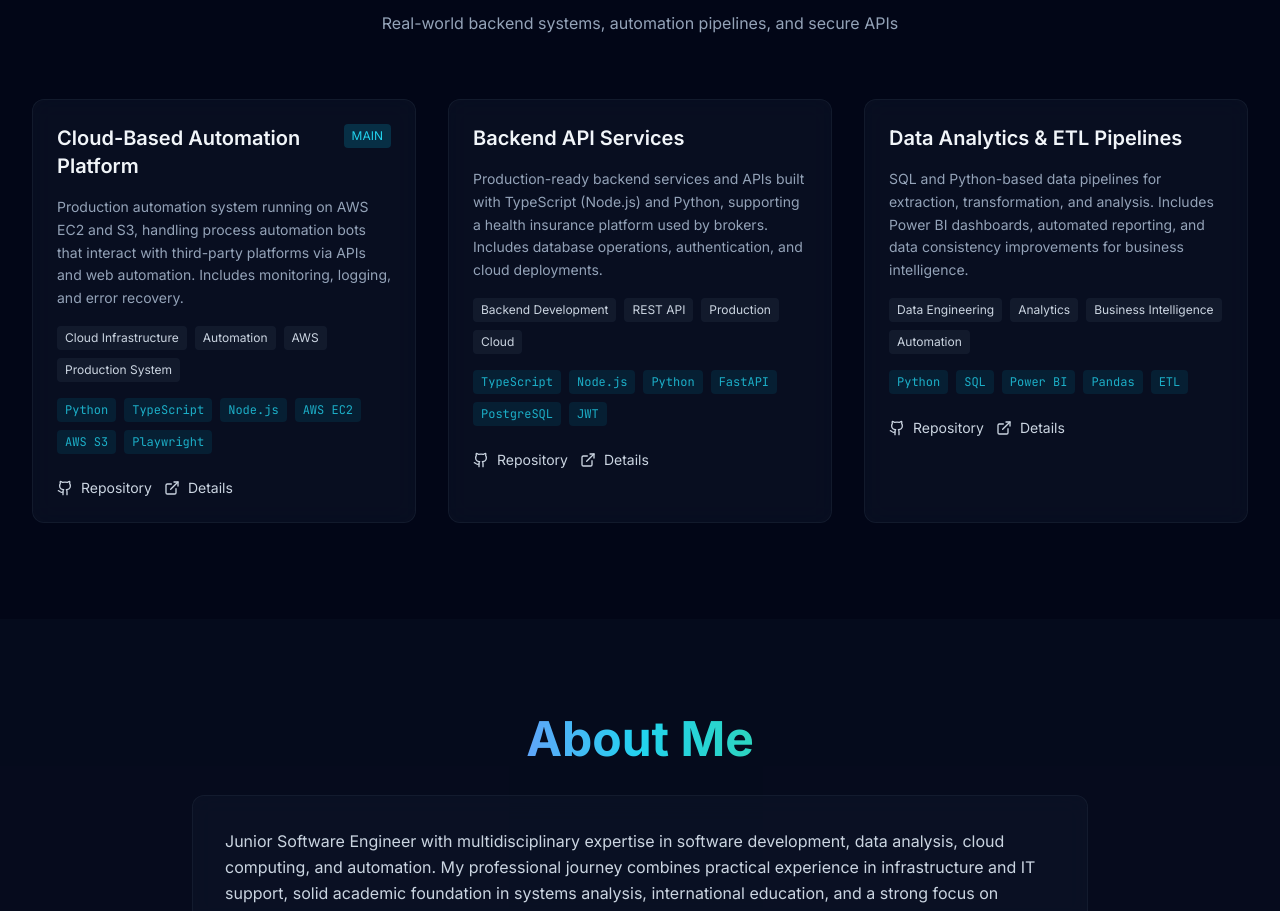
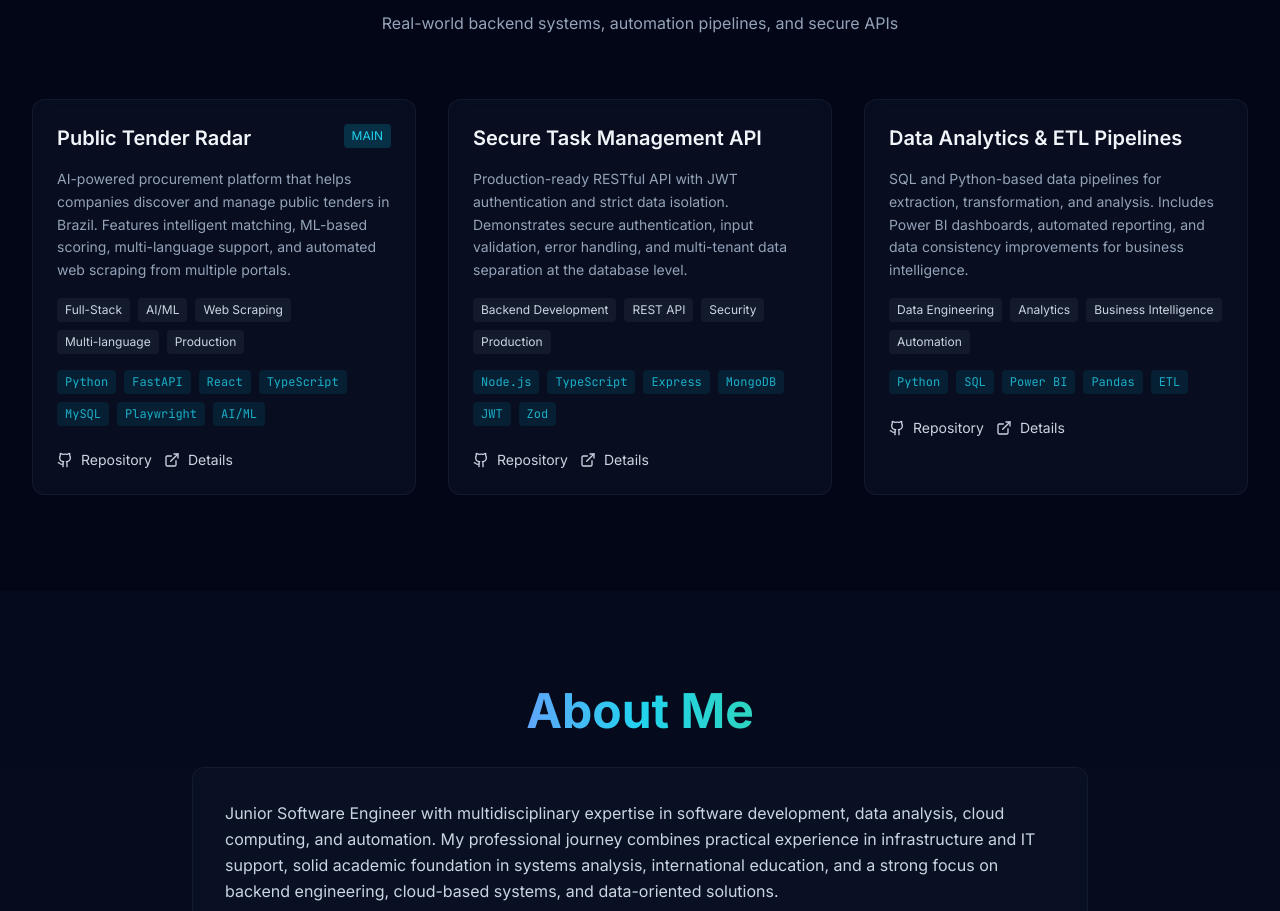
Before and after one commit to Passetti-cmd/erick-portfolio, a React (Vite) app: page /erick-portfolio/ in a window 1280 px wide. Shown: the part 1013-1924 px from the top of the page. Built offline with nearby package versions, Linux system fonts and the light colour scheme.

Commit message:
Update projects with real repositories and fix links

```diff
--- a/src/components/Projects.tsx
+++ b/src/components/Projects.tsx
@@ -1,48 +1,67 @@
-import { motion } from 'framer-motion'
-import { useNavigate } from 'react-router-dom'
-import { ExternalLink, Github } from 'lucide-react'
+import { motion } from "framer-motion";
+import { useNavigate } from "react-router-dom";
+import { ExternalLink, Github } from "lucide-react";
 
 interface Project {
-  id: string
-  title: string
-  description: string
-  techStack: string[]
-  tags: string[]
-  githubUrl: string
+  id: string;
+  title: string;
+  description: string;
+  techStack: string[];
+  tags: string[];
+  githubUrl: string;
 }
 
 const projects: Project[] = [
   {
-    id: 'cloud-automation-platform',
-    title: 'Cloud-Based Automation Platform',
+    id: "public-tender-radar",
+    title: "Public Tender Radar",
     description:
-      'Production automation system running on AWS EC2 and S3, handling process automation bots that interact with third-party platforms via APIs and web automation. Includes monitoring, logging, and error recovery.',
-    techStack: ['Python', 'TypeScript', 'Node.js', 'AWS EC2', 'AWS S3', 'Playwright'],
-    tags: ['Cloud Infrastructure', 'Automation', 'AWS', 'Production System'],
-    githubUrl: 'https://github.com',
+      "AI-powered procurement platform that helps companies discover and manage public tenders in Brazil. Features intelligent matching, ML-based scoring, multi-language support, and automated web scraping from multiple portals.",
+    techStack: [
+      "Python",
+      "FastAPI",
+      "React",
+      "TypeScript",
+      "MySQL",
+      "Playwright",
+      "AI/ML",
+    ],
+    tags: [
+      "Full-Stack",
+      "AI/ML",
+      "Web Scraping",
+      "Multi-language",
+      "Production",
+    ],
+    githubUrl: "https://github.com/Passetti-cmd/radar-bidding",
   },
   {
-    id: 'backend-api-services',
-    title: 'Backend API Services',
+    id: "secure-task-management-api",
+    title: "Secure Task Management API",
     description:
-      'Production-ready backend services and APIs built with TypeScript (Node.js) and Python, supporting a health insurance platform used by brokers. Includes database operations, authentication, and cloud deployments.',
-    techStack: ['TypeScript', 'Node.js', 'Python', 'FastAPI', 'PostgreSQL', 'JWT'],
-    tags: ['Backend Development', 'REST API', 'Production', 'Cloud'],
-    githubUrl: 'https://github.com',
+      "Production-ready RESTful API with JWT authentication and strict data isolation. Demonstrates secure authentication, input validation, error handling, and multi-tenant data separation at the database level.",
+    techStack: ["Node.js", "TypeScript", "Express", "MongoDB", "JWT", "Zod"],
+    tags: ["Backend Development", "REST API", "Security", "Production"],
+    githubUrl: "https://github.com/Passetti-cmd/Management-API",
   },
   {
-    id: 'data-analytics-pipelines',
-    title: 'Data Analytics & ETL Pipelines',
+    id: "data-analytics-pipelines",
+    title: "Data Analytics & ETL Pipelines",
     description:
-      'SQL and Python-based data pipelines for extraction, transformation, and analysis. Includes Power BI dashboards, automated reporting, and data consistency improvements for business intelligence.',
-    techStack: ['Python', 'SQL', 'Power BI', 'Pandas', 'ETL'],
-    tags: ['Data Engineering', 'Analytics', 'Business Intelligence', 'Automation'],
-    githubUrl: 'https://github.com',
+      "SQL and Python-based data pipelines for extraction, transformation, and analysis. Includes Power BI dashboards, automated reporting, and data consistency improvements for business intelligence.",
+    techStack: ["Python", "SQL", "Power BI", "Pandas", "ETL"],
+    tags: [
+      "Data Engineering",
+      "Analytics",
+      "Business Intelligence",
+      "Automation",
+    ],
+    githubUrl: "https://github.com/Passetti-cmd",
   },
-]
+];
 
 const Projects = () => {
-  const navigate = useNavigate()
+  const navigate = useNavigate();
 
   return (
     <section className="py-24 px-4 sm:px-6 lg:px-8">
@@ -129,8 +148,8 @@ const Projects = () => {
                 </motion.a>
                 <motion.button
                   onClick={(e) => {
-                    e.stopPropagation()
-                    navigate(`/project/${project.id}`)
+                    e.stopPropagation();
+                    navigate(`/project/${project.id}`);
                   }}
                   whileHover={{ scale: 1.05 }}
                   whileTap={{ scale: 0.95 }}
@@ -145,7 +164,7 @@ const Projects = () => {
         </div>
       </div>
     </section>
-  )
-}
+  );
+};
 
-export default Projects
+export default Projects;
--- a/src/pages/ProjectDetails.tsx
+++ b/src/pages/ProjectDetails.tsx
@@ -1,160 +1,174 @@
-import { useParams, useNavigate } from 'react-router-dom'
-import { motion } from 'framer-motion'
-import { ArrowLeft, Github } from 'lucide-react'
+import { useParams, useNavigate } from "react-router-dom";
+import { motion } from "framer-motion";
+import { ArrowLeft, Github } from "lucide-react";
 
 interface ProjectData {
-  id: string
-  title: string
-  problem: string
-  solution: string
-  challenges: string[]
+  id: string;
+  title: string;
+  problem: string;
+  solution: string;
+  challenges: string[];
   architecture: {
-    backend: string[]
-    scraping?: string[]
-    database: string[]
-    frontend?: string[]
-  }
-  security: string[]
-  whyMatters: string
-  githubUrl: string
+    backend: string[];
+    scraping?: string[];
+    database: string[];
+    frontend?: string[];
+  };
+  security: string[];
+  whyMatters: string;
+  githubUrl: string;
 }
 
 const projectData: Record<string, ProjectData> = {
-  'cloud-automation-platform': {
-    id: 'cloud-automation-platform',
-    title: 'Cloud-Based Automation Platform',
+  "public-tender-radar": {
+    id: "public-tender-radar",
+    title: "Public Tender Radar",
     problem:
-      'Health insurance platform requires reliable, scalable automation systems to interact with third-party platforms, process data, and maintain system stability in production environments.',
+      "Companies struggle to discover and manage public tenders (licitações) in Brazil. Manual monitoring across multiple government portals is time-consuming, error-prone, and makes it difficult to identify relevant opportunities that match company profiles.",
     solution:
-      'Built and maintained production automation system running on AWS EC2 and S3, handling process automation bots that interact with third-party platforms via APIs and web automation. Includes comprehensive monitoring, logging, error recovery, and cloud storage management.',
+      "Built a comprehensive full-stack web application with AI-powered matching system that automatically discovers and scores public tenders. The platform uses machine learning to match tenders with company profiles, provides intelligent adherence scoring (0-100), and offers multi-language support (Portuguese, English, German). Includes automated web scraping from multiple Brazilian tender portals, multi-user company management, and comprehensive notification system.",
     challenges: [
-      'Maintaining automation bots that adapt to frequently changing external systems',
-      'Monitoring and debugging failures in cloud environments',
-      'Ensuring system stability and reliability in production',
-      'Managing cloud resources (EC2, S3) efficiently',
-      'Handling error recovery and task reruns',
-      'Integrating AI resources for automation support',
+      "Implementing AI-powered keyword matching across multiple data sources",
+      "Building reliable multi-portal web scraper with Playwright",
+      "Designing ML-based adherence scoring algorithm (0-100 scale)",
+      "Creating multi-language support with internationalization",
+      "Ensuring data consistency across multiple scraping sources",
+      "Handling dynamic website structures and anti-scraping measures",
+      "Implementing secure multi-tenant data isolation",
+      "Optimizing database queries for large-scale tender data",
     ],
     architecture: {
       backend: [
-        'Python for automation scripts',
-        'TypeScript (Node.js) for backend services',
-        'Cloud-based deployment on AWS',
+        "FastAPI (Python) with async/await support",
+        "RESTful API design with comprehensive error handling",
+        "JWT authentication with password hashing (bcrypt)",
       ],
       scraping: [
-        'Playwright for web automation',
-        'API integration with third-party platforms',
-        'Automated navigation and data extraction',
+        "Playwright for multi-threaded web scraping",
+        "Multi-portal support (PNCP, ComprasNet)",
+        "Automated navigation and data extraction",
+        "Retry and timeout handling",
       ],
       database: [
-        'AWS S3 for cloud storage',
-        'SQL databases for data consistency',
-        'Log management and monitoring',
+        "MySQL with SQLAlchemy ORM",
+        "Indexed queries for performance",
+        "User-based data isolation",
+        "Audit logging for compliance",
+      ],
+      frontend: [
+        "React 18 with TypeScript",
+        "Tailwind CSS for responsive design",
+        "Custom i18n system with localStorage",
+        "React Router with protected routes",
       ],
     },
     security: [
-      'Environment-based configuration',
-      'Secure API integrations',
-      'Cloud security best practices',
-      'Error logging and monitoring',
-      'Version control with Git/GitHub',
-      'Code review processes',
+      "JWT-based authentication",
+      "Password hashing with bcrypt",
+      "Input validation with Pydantic",
+      "CORS configuration",
+      "SQL injection prevention (SQLAlchemy ORM)",
+      "Environment variable management",
+      "Multi-tenant data isolation",
     ],
     whyMatters:
-      'Demonstrates production-level cloud engineering, automation expertise, and ability to maintain critical systems in real-world environments. Shows experience with AWS infrastructure and production operations.',
-    githubUrl: 'https://github.com',
+      "Demonstrates full-stack development expertise, AI/ML integration, web scraping capabilities, and internationalization skills. Shows ability to build production-ready systems that solve real-world business problems with modern technologies.",
+    githubUrl: "https://github.com/Passetti-cmd/radar-bidding",
   },
-  'backend-api-services': {
-    id: 'backend-api-services',
-    title: 'Backend API Services',
+  "secure-task-management-api": {
+    id: "secure-task-management-api",
+    title: "Secure Task Management API",
     problem:
-      'Health insurance platform used by brokers requires robust, scalable backend services and APIs to support business operations, handle authentication, and manage data efficiently.',
+      "Need for a production-ready RESTful API with complete user data isolation and secure authentication mechanisms. Each user must only access their own tasks, ensuring privacy and security at the database query level.",
     solution:
-      'Developed and maintained production-ready backend services and APIs using TypeScript (Node.js) and Python, supporting a health insurance platform. Includes database operations, authentication, cloud deployments, and cross-functional collaboration.',
+      "Built a scalable task management API with JWT authentication, type-safe request validation using Zod, and complete user data isolation using MongoDB. The system implements stateless authentication, comprehensive input validation, centralized error handling, and multi-tenant data separation. Demonstrates production-ready backend engineering practices including secure authentication, error handling, and data isolation.",
     challenges: [
-      'Building scalable backend services for production use',
-      'Implementing secure authentication and authorization',
-      'Optimizing database queries for performance',
-      'Managing cloud-based deployments',
-      'Ensuring system reliability and performance',
-      'Collaborating with cross-functional teams',
+      "Implementing secure JWT token management",
+      "Ensuring complete data isolation between users at database level",
+      "Type-safe API validation with Zod schemas",
+      "Handling concurrent requests efficiently",
+      "Database query optimization for performance",
+      "Centralized error handling and validation",
+      "Stateless authentication architecture",
     ],
     architecture: {
       backend: [
-        'TypeScript (Node.js)',
-        'Python (FastAPI)',
-        'RESTful API design',
-        'JWT authentication',
+        "Node.js with TypeScript",
+        "Express.js framework",
+        "RESTful API design",
+        "JWT authentication middleware",
       ],
       database: [
-        'PostgreSQL',
-        'SQL databases',
-        'Data consistency management',
+        "MongoDB",
+        "User-based collections",
+        "Indexed queries",
+        "Data isolation at query level",
       ],
     },
     security: [
-      'JWT-based authentication',
-      'Secure API endpoints',
-      'Input validation',
-      'Environment variable management',
-      'Code review and quality practices',
-      'Production security standards',
+      "JWT token-based authentication",
+      "Password hashing with bcrypt",
+      "Zod schema validation",
+      "Rate limiting",
+      "CORS configuration",
+      "Environment variable management",
+      "Complete user data isolation",
     ],
     whyMatters:
-      'Shows production-level backend development skills, API design expertise, and ability to work with modern TypeScript and Python stacks in real-world business applications.',
-    githubUrl: 'https://github.com',
+      "Demonstrates production-level API development with focus on security, type safety, and scalable architecture patterns. Shows expertise in secure authentication, data isolation, and modern TypeScript backend development.",
+    githubUrl: "https://github.com/Passetti-cmd/Management-API",
   },
-  'data-analytics-pipelines': {
-    id: 'data-analytics-pipelines',
-    title: 'Data Analytics & ETL Pipelines',
+  "data-analytics-pipelines": {
+    id: "data-analytics-pipelines",
+    title: "Data Analytics & ETL Pipelines",
     problem:
-      'Organizations need reliable data pipelines to extract, transform, and analyze data from multiple sources, enabling data-driven decision-making through automated reporting and dashboards.',
+      "Organizations need reliable data pipelines to extract, transform, and analyze data from multiple sources, enabling data-driven decision-making through automated reporting and dashboards.",
     solution:
-      'Developed SQL and Python-based data pipelines for extraction, transformation, and analysis. Created Power BI dashboards and automated reporting systems, improving data consistency and enabling business intelligence for stakeholders.',
+      "Developed SQL and Python-based data pipelines for extraction, transformation, and analysis. Created Power BI dashboards and automated reporting systems, improving data consistency and enabling business intelligence for stakeholders.",
     challenges: [
-      'Building reliable ETL pipelines for data extraction and transformation',
-      'Creating meaningful dashboards and reports in Power BI',
-      'Ensuring data consistency and reliability',
-      'Automating manual data workflows',
-      'Translating business requirements into data models',
-      'Optimizing data processing performance',
+      "Building reliable ETL pipelines for data extraction and transformation",
+      "Creating meaningful dashboards and reports in Power BI",
+      "Ensuring data consistency and reliability",
+      "Automating manual data workflows",
+      "Translating business requirements into data models",
+      "Optimizing data processing performance",
     ],
     architecture: {
       backend: [
-        'Python for data processing',
-        'SQL for data extraction and queries',
-        'ETL pipeline design',
+        "Python for data processing",
+        "SQL for data extraction and queries",
+        "ETL pipeline design",
       ],
       database: [
-        'SQL databases',
-        'Data modeling',
-        'Data consistency management',
+        "SQL databases",
+        "Data modeling",
+        "Data consistency management",
       ],
     },
     security: [
-      'Data validation and quality checks',
-      'Secure data access',
-      'Error handling and logging',
-      'Automated monitoring',
+      "Data validation and quality checks",
+      "Secure data access",
+      "Error handling and logging",
+      "Automated monitoring",
     ],
     whyMatters:
-      'Demonstrates data engineering capabilities, business intelligence skills, and ability to translate technical work into actionable insights for stakeholders. Shows experience with modern data tools and automation.',
-    githubUrl: 'https://github.com',
+      "Demonstrates data engineering capabilities, business intelligence skills, and ability to translate technical work into actionable insights for stakeholders. Shows experience with modern data tools and automation.",
+    githubUrl: "https://github.com",
   },
-}
+};
 
 const ProjectDetails = () => {
-  const { id } = useParams<{ id: string }>()
-  const navigate = useNavigate()
+  const { id } = useParams<{ id: string }>();
+  const navigate = useNavigate();
 
-  const project = id ? projectData[id] : null
+  const project = id ? projectData[id] : null;
 
   if (!project) {
     return (
       <div className="min-h-screen flex items-center justify-center">
         <p className="text-slate-400">Project not found</p>
       </div>
-    )
+    );
   }
 
   return (
@@ -163,7 +177,7 @@ const ProjectDetails = () => {
         <motion.button
           initial={{ opacity: 0, x: -20 }}
           animate={{ opacity: 1, x: 0 }}
-          onClick={() => navigate('/')}
+          onClick={() => navigate("/")}
           className="flex items-center gap-2 text-slate-400 hover:text-cyan-400 transition-colors mb-8"
         >
           <ArrowLeft className="w-5 h-5" />
@@ -199,14 +213,18 @@ const ProjectDetails = () => {
               <h2 className="text-2xl font-semibold text-cyan-400 mb-3">
                 Problem
               </h2>
-              <p className="text-slate-300 leading-relaxed">{project.problem}</p>
+              <p className="text-slate-300 leading-relaxed">
+                {project.problem}
+              </p>
             </section>
 
             <section>
               <h2 className="text-2xl font-semibold text-cyan-400 mb-3">
                 Solution
               </h2>
-              <p className="text-slate-300 leading-relaxed">{project.solution}</p>
+              <p className="text-slate-300 leading-relaxed">
+                {project.solution}
+              </p>
             </section>
 
             <section>
@@ -278,13 +296,15 @@ const ProjectDetails = () => {
               <h2 className="text-2xl font-semibold text-cyan-400 mb-3">
                 Why This Project Matters
               </h2>
-              <p className="text-slate-300 leading-relaxed">{project.whyMatters}</p>
+              <p className="text-slate-300 leading-relaxed">
+                {project.whyMatters}
+              </p>
             </section>
           </div>
         </motion.div>
       </div>
     </div>
-  )
-}
+  );
+};
 
-export default ProjectDetails
+export default ProjectDetails;
```
Also changed, not shown: src/components/Hero.tsx (+27 -24 lines), 1 other file (tests, documents, lock files or other folders).
